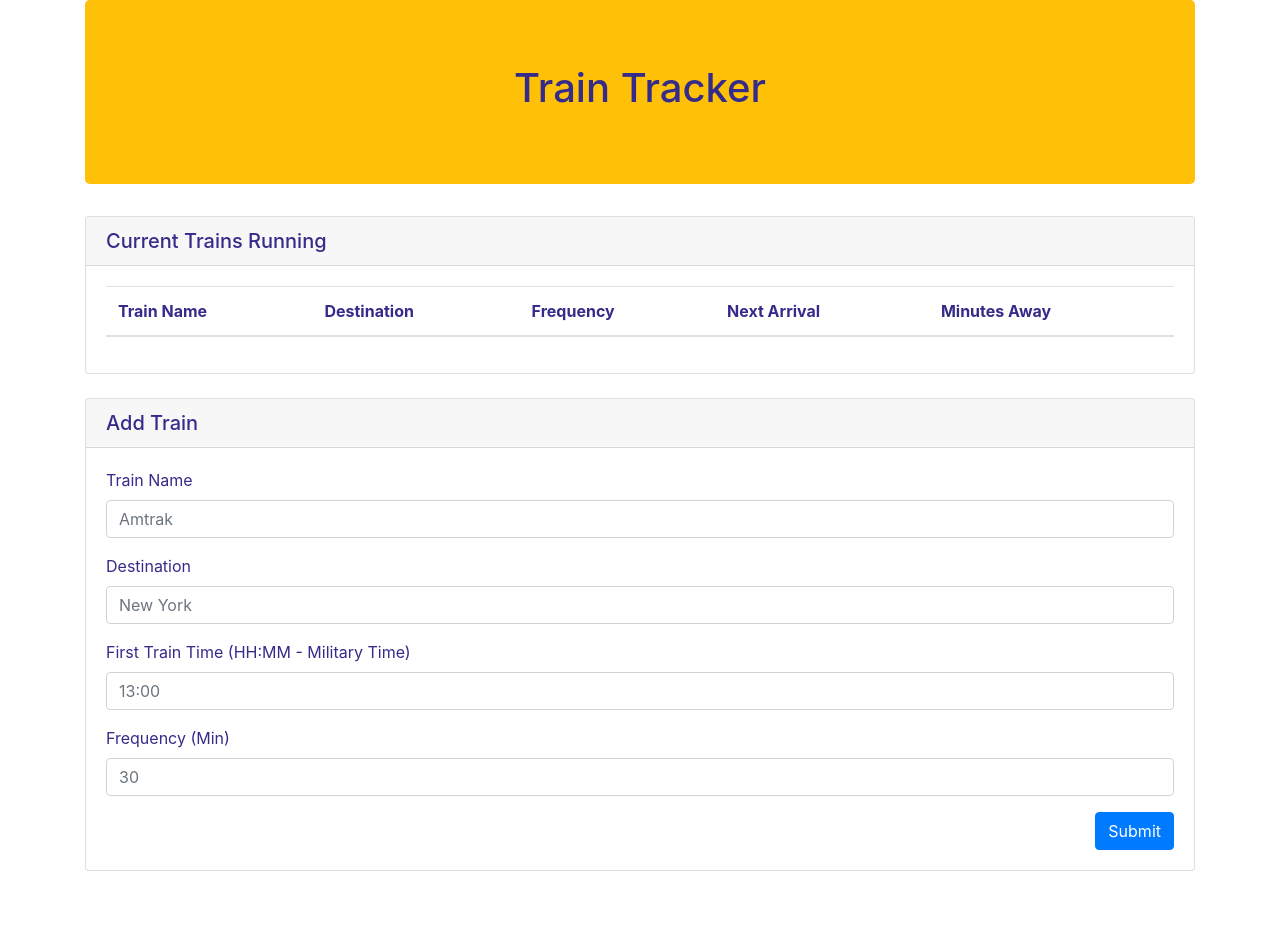
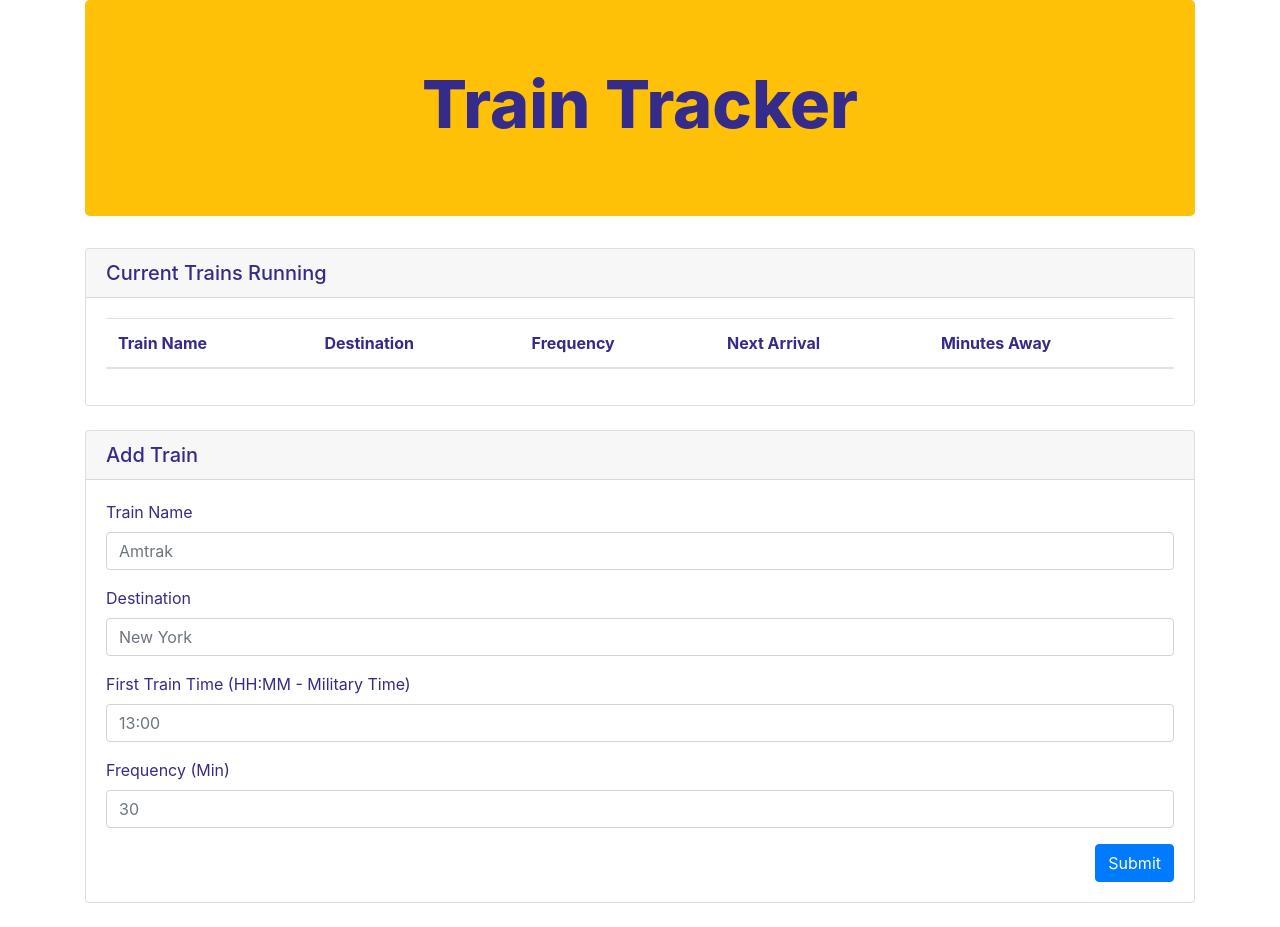
Before and after one commit to sharpevb/Train-Time, a plain HTML site: page index.html in a window 1280 px wide. Before the commit the page ends 895 px from the top, so only its background shows below. Drawn offline with nearby package versions, Linux system fonts and the light colour scheme; no server answers.

Commit message:
jumbotron styling

```diff
--- a/style.css
+++ b/style.css
@@ -3,6 +3,12 @@ td {
 color: rgb(53, 43, 138)
 }
 
-.text-center, .card-header, .card-header, label {
+.card-header, .card-header, label {
   color: rgb(53, 43, 138);
 }
+
+.text-center {
+  color: rgb(53, 43, 138);
+  font-weight: 800;
+  font-size: 50pt;
+}
```
